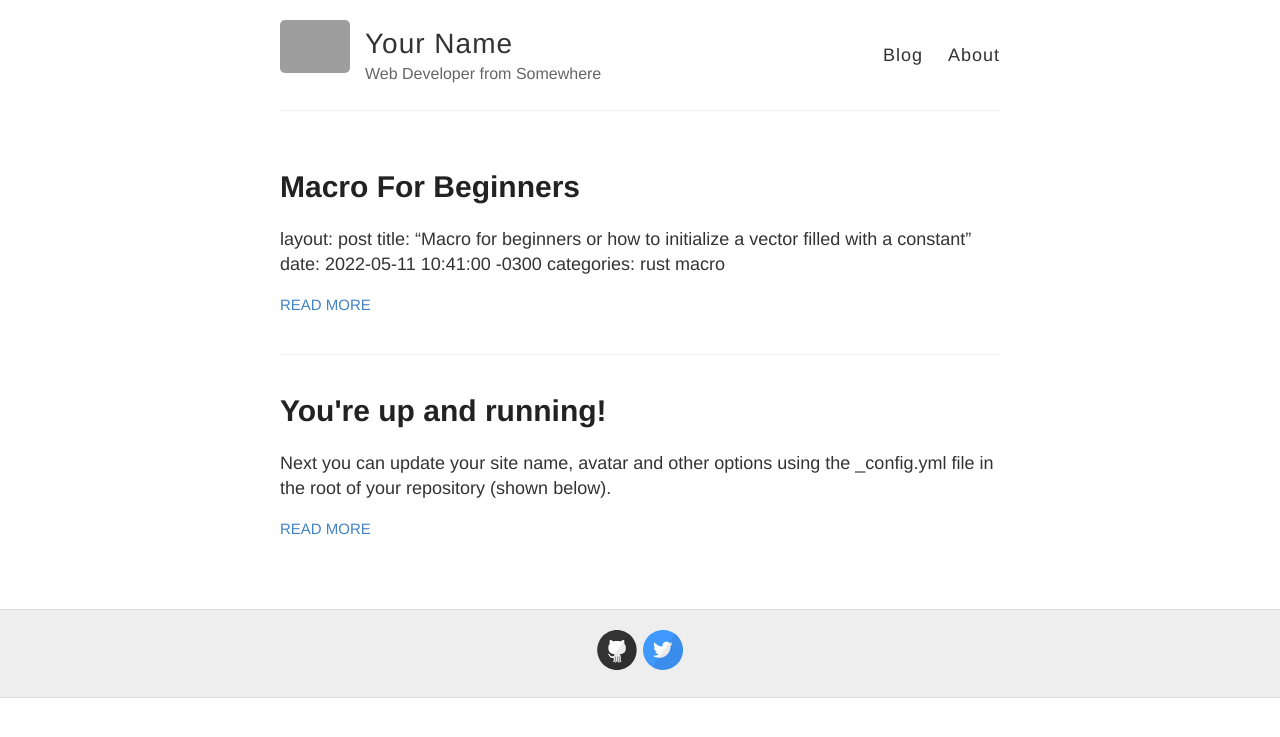
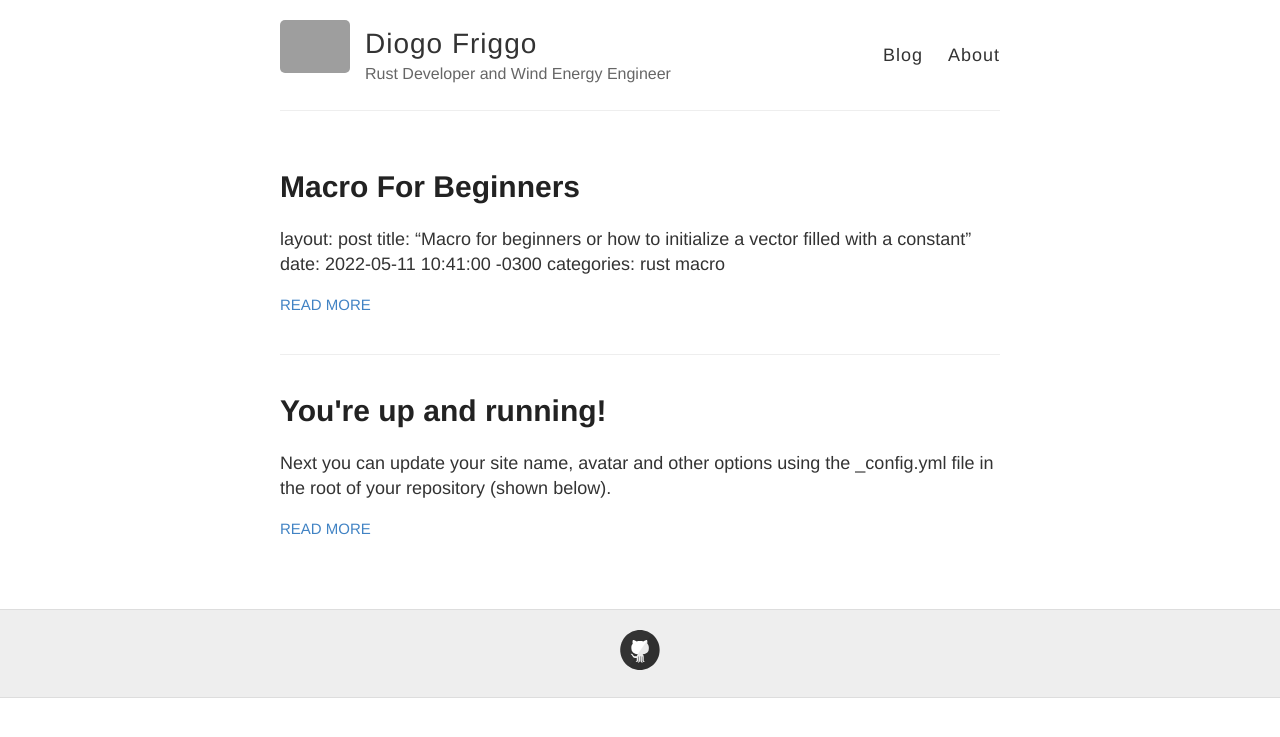
Before and after one commit to diogofriggo/diogofriggo.github.io, a Jekyll site: the page built from index.html, in a window 1280 px wide. Shown: the top 737 px of the page. Built offline with Jekyll 4.4.1, drawn with Linux system fonts in a browser that asks for light colours; grey boxes are pictures that could not be loaded.

Commit message:
Update _config.yml

```diff
--- a/_config.yml
+++ b/_config.yml
@@ -3,10 +3,10 @@
 #
 
 # Name of your site (displayed in the header)
-name: Your Name
+name: Diogo Friggo
 
 # Short bio or description (displayed in the header)
-description: Web Developer from Somewhere
+description: Rust Developer and Wind Energy Engineer
 
 # URL of your avatar or profile pic (you could use your GitHub profile pic)
 avatar: https://raw.githubusercontent.com/barryclark/jekyll-now/master/images/jekyll-logo.png
@@ -21,12 +21,12 @@ footer-links:
   email:
   facebook:
   flickr:
-  github: barryclark/jekyll-now
+  github: diogofriggo
   instagram:
   linkedin:
   pinterest:
   rss: # just type anything here for a working RSS icon
-  twitter: jekyllrb
+  twitter:
   stackoverflow: # your stackoverflow profile, e.g. "users/50476/bart-kiers"
   youtube: # channel/<your_long_string> or user/<user-name>
   googleplus: # anything in your profile username that comes after plus.google.com/
@@ -41,7 +41,7 @@ google_analytics:
 
 # Your website URL (e.g. http://barryclark.github.io or http://www.barryclark.co)
 # Used for Sitemap.xml and your RSS feed
-url:
+url: diogofriggo.github.io
 
 # If you're hosting your site at a Project repository on GitHub pages
 # (http://yourusername.github.io/repository-name)
```
